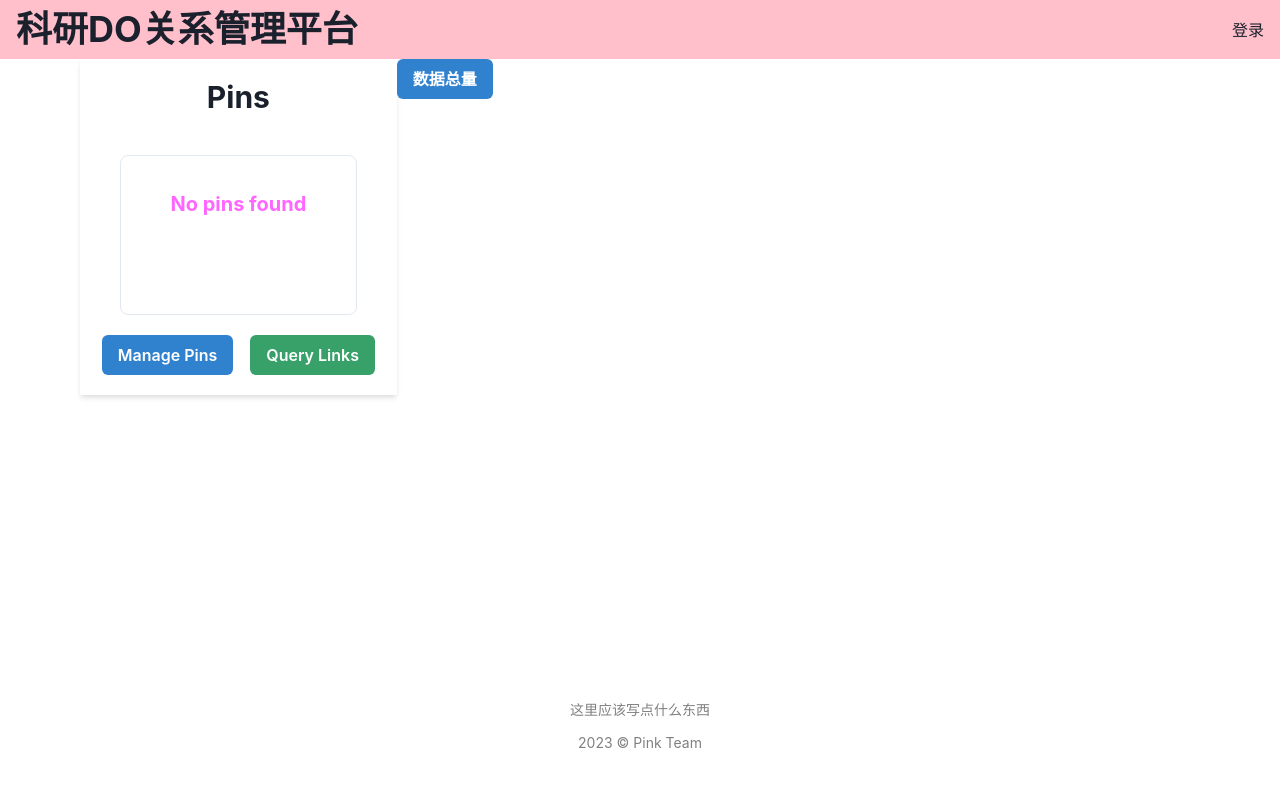
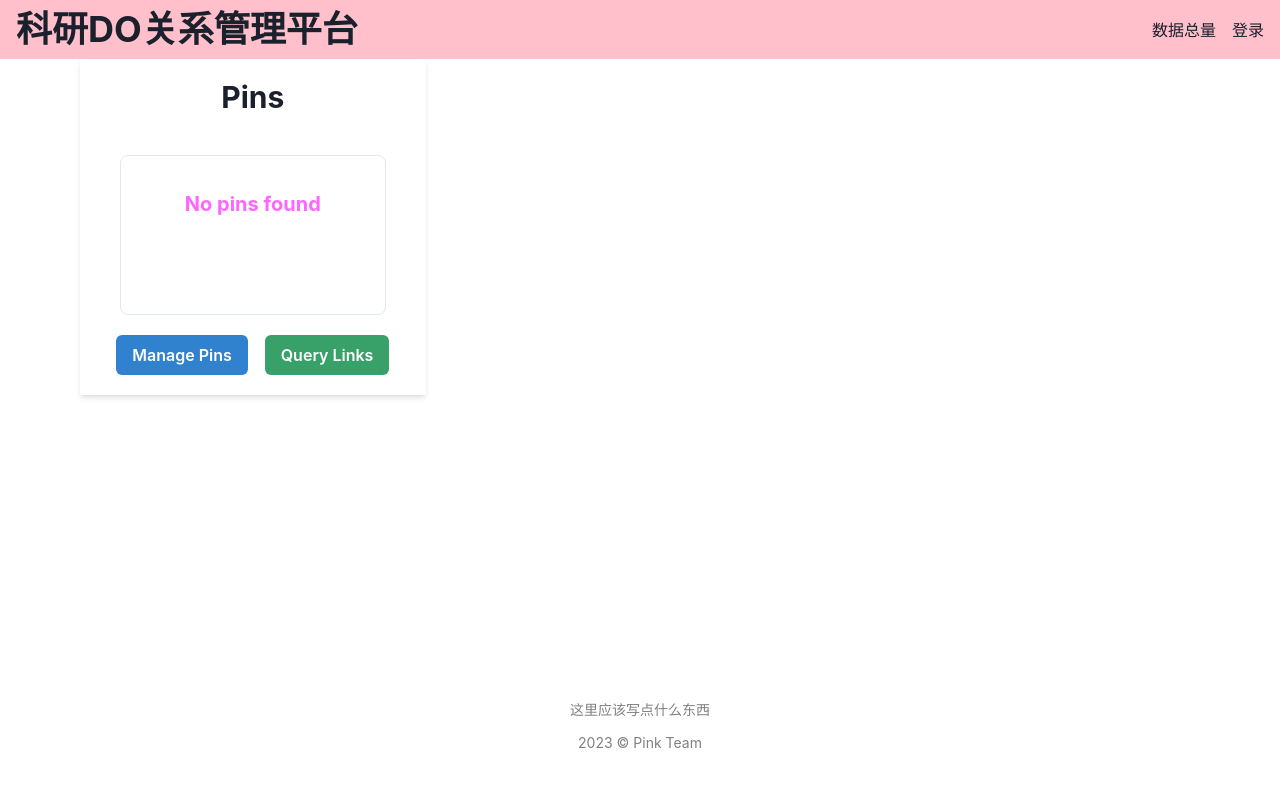
Before and after one commit to SECourse2023/pink, a Next.js app in the folder apps/ui/: page / in a window 1280 px wide. Shown: the top 786 px of the page. Built offline with nearby package versions, Linux system fonts and the light colour scheme.

Commit message:
navbar style (#36)

```diff
--- a/apps/ui/components/userindicator.tsx
+++ b/apps/ui/components/userindicator.tsx
@@ -1,4 +1,4 @@
-import { Link } from '@chakra-ui/react'
+import { Link, Spacer, HStack } from '@chakra-ui/react'
 import NextLink from 'next/link'
 import { useContext } from 'react'
 import { AuthContext } from '../contexts/auth'
@@ -6,17 +6,13 @@ import { AuthContext } from '../contexts/auth'
 export default function UserIndicator() {
   const [authToken, setAuthToken] = useContext(AuthContext)
 
-  if (authToken) {
-    return (
-      <Link as={NextLink} href="/profile">
-        用户主页
+  return (
+    <HStack>
+      <Link href="/statsView">数据总量</Link>
+      <Spacer />
+      <Link as={NextLink} href={authToken ? `/profile` : `/login`}>
+        {authToken ? '用户主页' : '登录'}
       </Link>
-    )
-  } else {
-    return (
-      <Link as={NextLink} href="/login">
-        登录
-      </Link>
-    )
-  }
+    </HStack>
+  )
 }
--- a/apps/ui/pages/dashboard.tsx
+++ b/apps/ui/pages/dashboard.tsx
@@ -61,9 +61,6 @@ const DashBoardView: React.FC = () => {
           </Flex>
         </Box>
       )}
-      <Link href="/statsView">
-        <Button colorScheme="blue">数据总量</Button>
-      </Link>
     </Flex>
   )
 }
```
